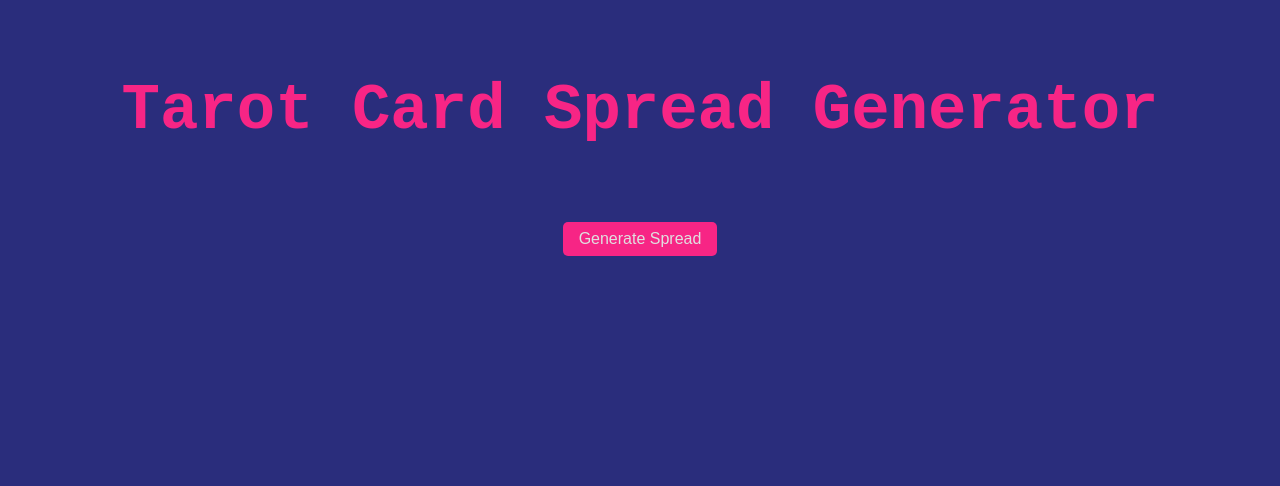
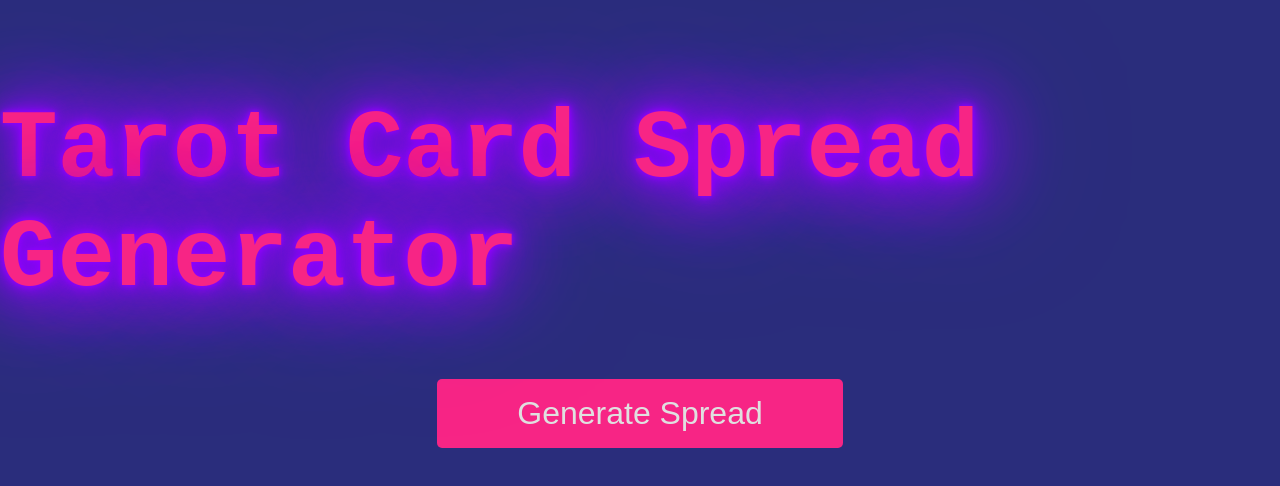
Before and after one commit to leafeye/TAROT_GPT, a React (Create React App) app: page / in a window 1280 px wide. Shown: the top 486 px of the page. Built offline with nearby package versions, Linux system fonts and the light colour scheme; a web font is replaced by a local one.

Commit message:
layout okay

```diff
--- a/src/components/TarotCard.js
+++ b/src/components/TarotCard.js
@@ -24,8 +24,9 @@ const TarotCard = ({ card }) => {
     };
   }, []);
 
+
   return (
-    <div className="tarot-card">
+    <div className={`tarot-card`}>
     <div className="tarot-card-image-container">
       <img src={card.image} alt={card.name} className="tarot-card-image" />
       <div className="tarot-card-image-glitch" style={{ backgroundImage: `url(${card.image})`, '--random-delay': randomDelay, animationDuration: glitchDuration, }}></div>
--- a/src/styles.css
+++ b/src/styles.css
@@ -19,9 +19,20 @@ body {
 
   .header {
     font-family: 'VCR OSD Mono', monospace;
-    font-size: 2rem;
-    margin: 2rem 0;
+    font-size: 3rem;
+    margin: 2rem 0 0rem;
     color: #f72585;
+    text-shadow: 0 0 5px #8f00ff, 0 0 10px #8f00ff, 0 0 20px #8f00ff, 0 0 40px #8f00ff, 0 0 80px #8f00ff, 0 0 90px #8f00ff, 0 0 100px #8f00ff, 0 0 150px #8f00ff;
+    animation: flicker 1.5s infinite alternate;
+  }
+
+  @keyframes flicker {
+    0%, 100% {
+      opacity: 5;
+    }
+    50% {
+      opacity: 0.8;
+    }
   }
 
   .main-content {
@@ -63,8 +74,8 @@ body {
     color: #e0e0e0;
     border: none;
     border-radius: 5px;
-    padding: 0.5rem 1rem;
-    font-size: 1rem;
+    padding: 1rem 5rem;
+    font-size: 2rem;
     cursor: pointer;
     margin-bottom: 2.5rem;
   }
```
